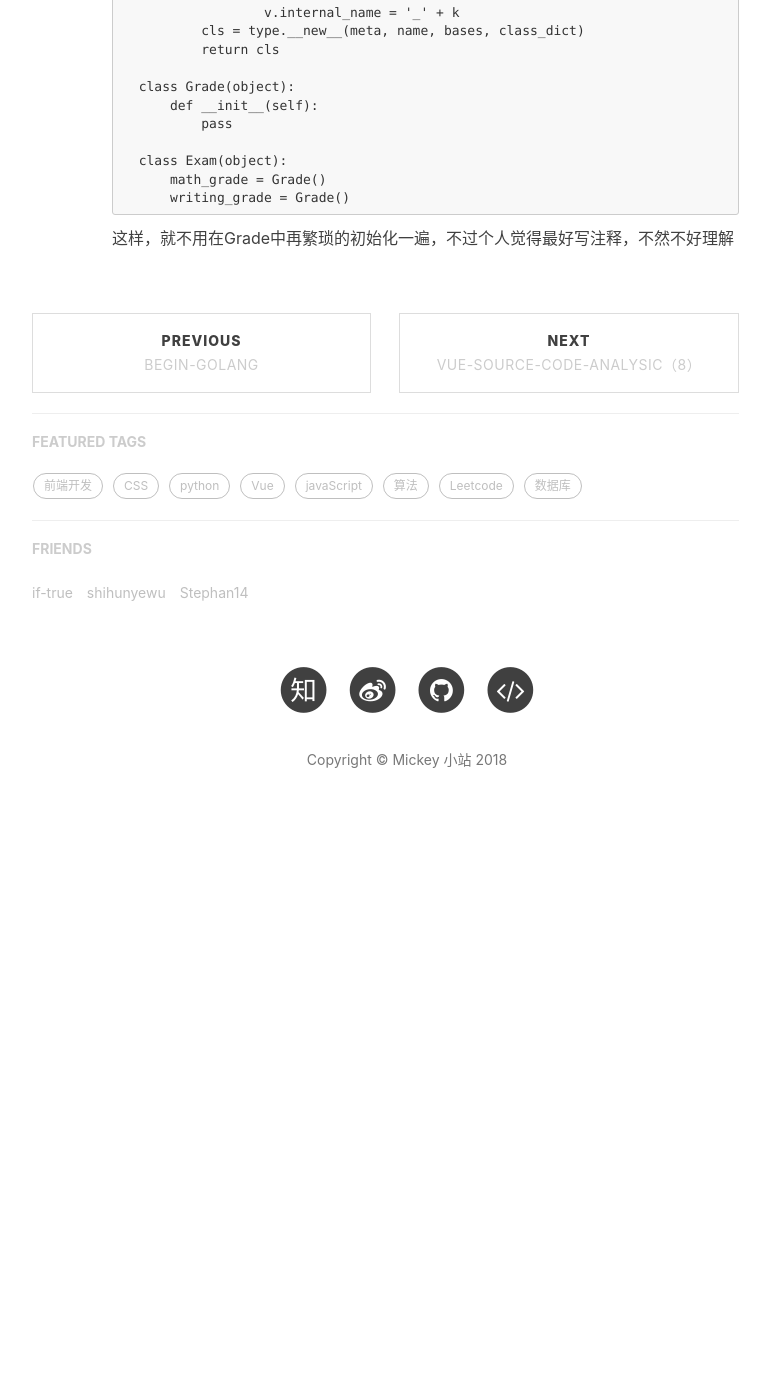
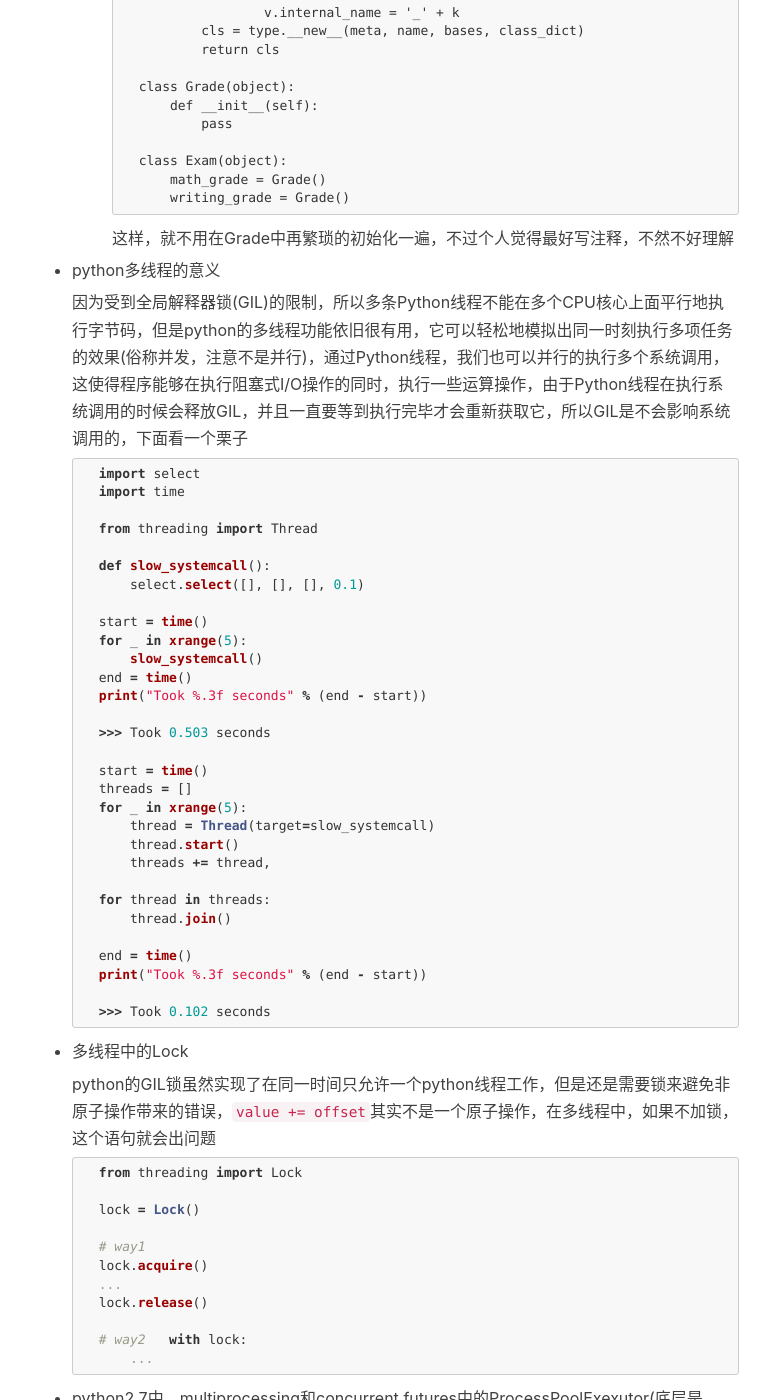
Before and after one commit to mickey0524/mickey0524.github.io, a Jekyll site: the page built from _posts/2018-07-19-effective-python.md, in a window 1280 px wide and 1400 px high, scrolled down 6788 px. Shown: the whole window, without its empty margins (233-1003 px from the left). Built offline with Jekyll 4.4.1, drawn with Linux system fonts in a browser that asks for light colours; nearby versions of some CDN libraries; comment, search, counter and statistics services are not loaded; before the commit the page ends 7624 px from its top, so only the background shows below that; some of the changed text lies outside the part shown.

Commit message:
feat(python): add python thread and process

````diff
--- a/_posts/2018-07-19-effective-python.md
+++ b/_posts/2018-07-19-effective-python.md
@@ -371,3 +371,63 @@ tags:
 		```
 
 		这样，就不用在Grade中再繁琐的初始化一遍，不过个人觉得最好写注释，不然不好理解
+
+* python多线程的意义
+
+	因为受到全局解释器锁(GIL)的限制，所以多条Python线程不能在多个CPU核心上面平行地执行字节码，但是python的多线程功能依旧很有用，它可以轻松地模拟出同一时刻执行多项任务的效果(俗称并发，注意不是并行)，通过Python线程，我们也可以并行的执行多个系统调用，这使得程序能够在执行阻塞式I/O操作的同时，执行一些运算操作，由于Python线程在执行系统调用的时候会释放GIL，并且一直要等到执行完毕才会重新获取它，所以GIL是不会影响系统调用的，下面看一个栗子
+
+	```python
+	import select
+	import time
+
+	from threading import Thread
+
+	def slow_systemcall():
+		select.select([], [], [], 0.1)
+
+	start = time()
+	for _ in xrange(5):
+		slow_systemcall()
+	end = time()
+	print("Took %.3f seconds" % (end - start))
+
+	>>> Took 0.503 seconds
+
+	start = time()
+	threads = []
+	for _ in xrange(5):
+		thread = Thread(target=slow_systemcall)
+		thread.start()
+		threads += thread,
+
+	for thread in threads:
+		thread.join()
+
+	end = time()
+	print("Took %.3f seconds" % (end - start))
+
+	>>> Took 0.102 seconds
+	```
+
+* 多线程中的Lock
+
+	python的GIL锁虽然实现了在同一时间只允许一个python线程工作，但是还是需要锁来避免非原子操作带来的错误，`value += offset`其实不是一个原子操作，在多线程中，如果不加锁，这个语句就会出问题
+
+
+	```python
+	from threading import Lock
+
+	lock = Lock()
+
+	# way1
+
+	lock.acquire()
+	...
+	lock.release()
+
+	# way2
+	with lock:
+		...
+	```
+
+* python2.7中，multiprocessing和concurrent.futures中的ProcessPoolExexutor(底层是multiprocessing)来利用多进程并行计算
````
